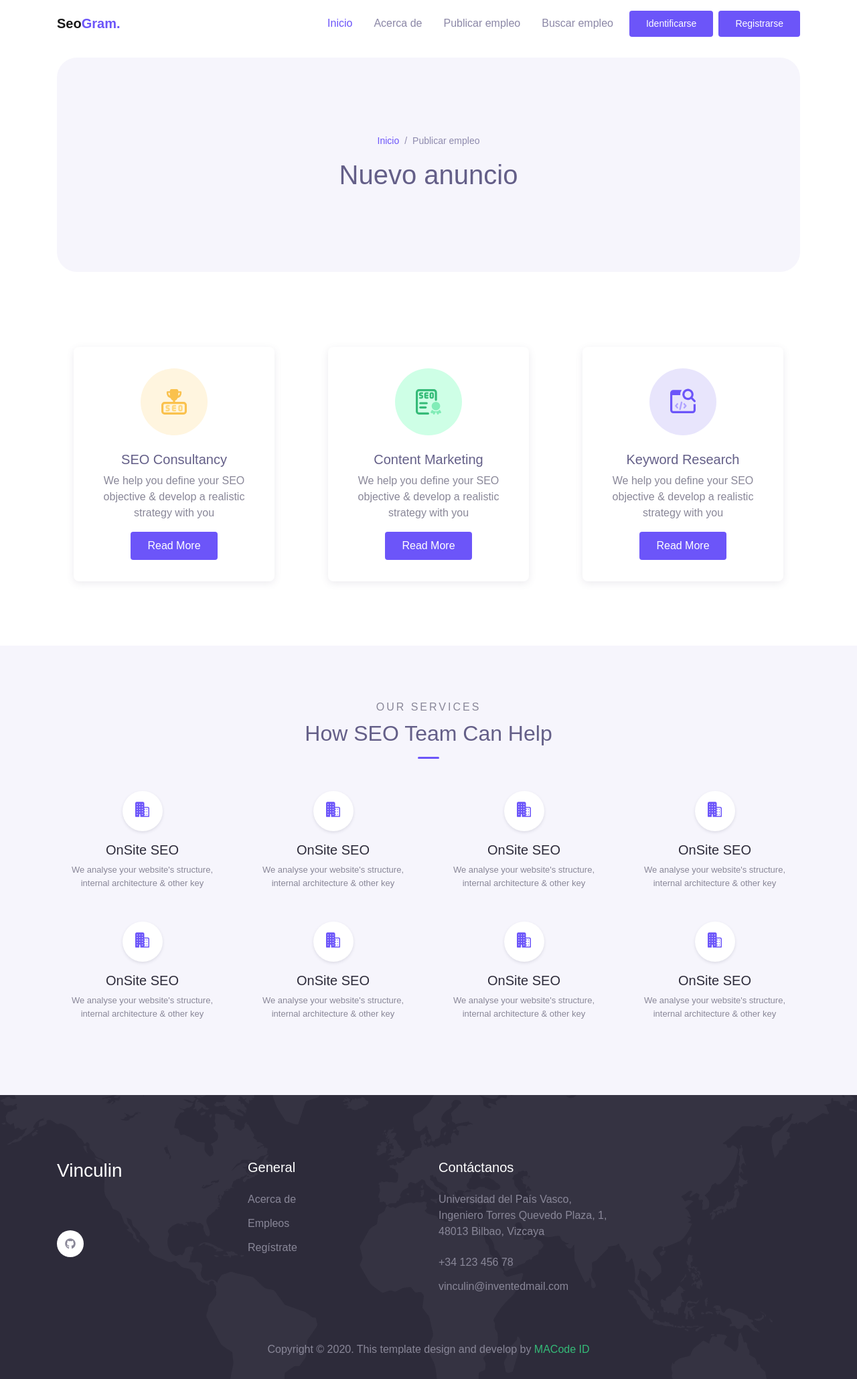
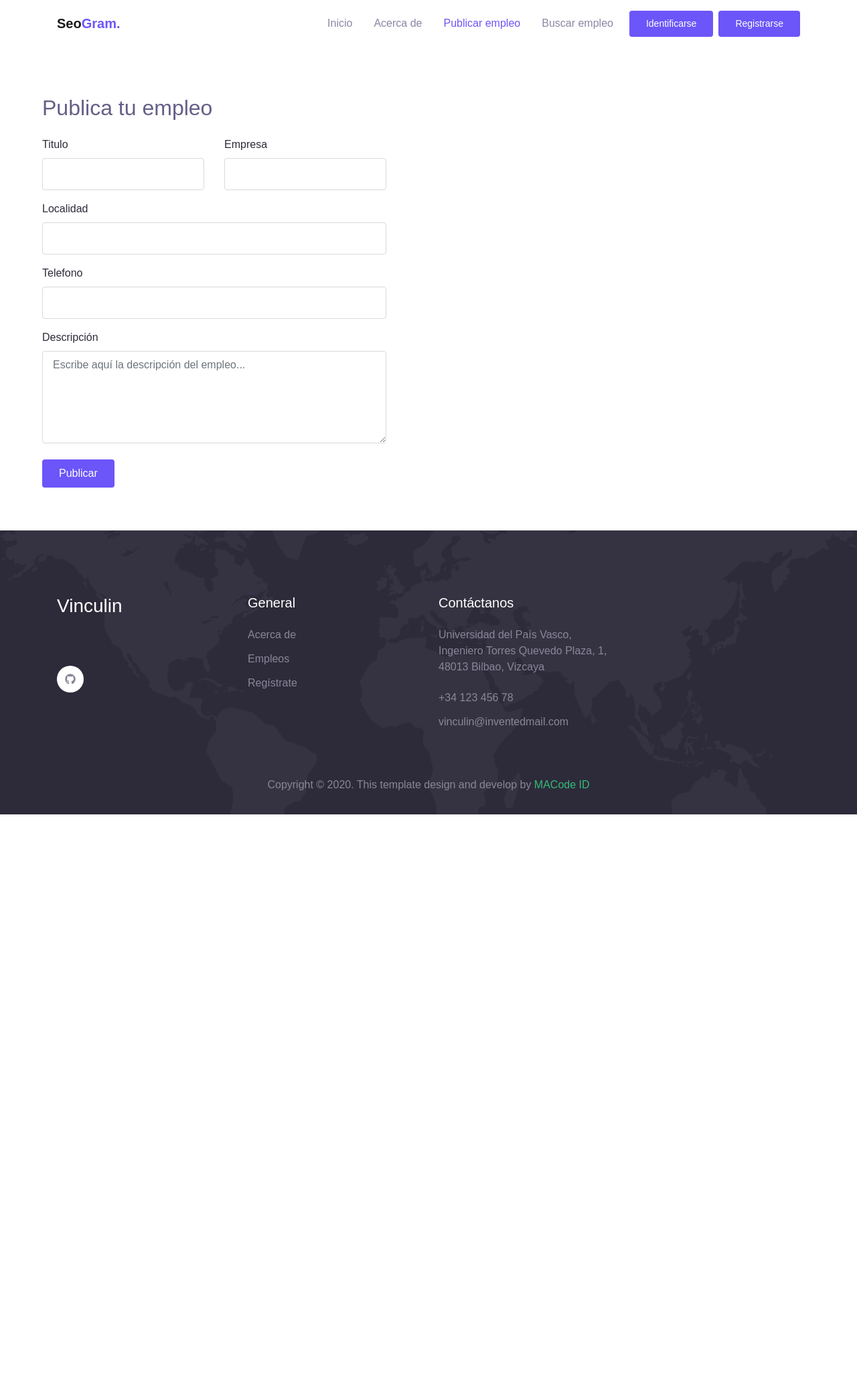
Before and after one commit to DannyelYankee/Vinculin, a PHP site: page /job-form.html in a window 1280 px wide. Shown: the whole page at 67% size. After the commit the page ends 1216 px from the top, so only its background shows below. Run offline with PHP 8.4, Linux system fonts and the light colour scheme; some web fonts are replaced.

Commit message:
Pagina de publicar empleo y mas
He terminado de cambiar los nombres de los archivos y cambiado sus urls. He puesto lo de que segun en que pestaña estes se ilumine un nombre. Terminada tambien la pagina de publicar un empleo (job-form.html) pero falta centrar el formulario en la pagina.

```diff
--- a/app/html/about.html
+++ b/app/html/about.html
@@ -36,17 +36,17 @@
 
                 <div class="navbar-collapse collapse" id="navbarContent">
                     <ul class="navbar-nav ml-auto">
-                        <li class="nav-item active">
+                        <li class="nav-item">
                             <a class="nav-link" href="index.php">Inicio</a>
                         </li>
-                        <li class="nav-item">
+                        <li class="nav-item active">
                             <a class="nav-link" href="about.html">Acerca de</a>
                         </li>
                         <li class="nav-item">
                             <a class="nav-link" href="job-form.html">Publicar empleo</a>
                         </li>
                         <li class="nav-item">
-                            <a class="nav-link" href="blog-details.html">Buscar empleo</a>
+                            <a class="nav-link" href="jobs.html">Buscar empleo</a>
                         </li>
                         <li class="nav-item">
                             <a class="btn btn-primary ml-lg-2" href="login.html">Identificarse</a>
--- a/app/html/index.php
+++ b/app/html/index.php
@@ -47,7 +47,7 @@
                             <a class="nav-link" href="job-form.html">Publicar empleo</a>
                         </li>
                         <li class="nav-item">
-                            <a class="nav-link" href="blog-details.html">Buscar empleo</a>
+                            <a class="nav-link" href="jobs.html">Buscar empleo</a>
                         </li>
                         <li class="nav-item">
                             <a class="btn btn-primary ml-lg-2" href="login.html">Identificarse</a>
@@ -113,7 +113,7 @@
         <div class="container">
             <div class="text-center wow fadeInUp">
 
-                <h1 class="title-section">Súmate a tus compañeros y amigos en LinkedIn </h1>
+                <h1 class="title-section">Súmate a tus compañeros y amigos en Vinculin </h1>
                 <div class="divider mx-auto"></div>
             </div>
 
--- a/app/html/job-form.html
+++ b/app/html/job-form.html
@@ -36,17 +36,17 @@
 
                 <div class="navbar-collapse collapse" id="navbarContent">
                     <ul class="navbar-nav ml-auto">
-                        <li class="nav-item active">
+                        <li class="nav-item">
                             <a class="nav-link" href="index.php">Inicio</a>
                         </li>
                         <li class="nav-item">
                             <a class="nav-link" href="about.html">Acerca de</a>
                         </li>
-                        <li class="nav-item">
+                        <li class="nav-item active">
                             <a class="nav-link" href="job-form.html">Publicar empleo</a>
                         </li>
                         <li class="nav-item">
-                            <a class="nav-link" href="blog-details.html">Buscar empleo</a>
+                            <a class="nav-link" href="jobs.html">Buscar empleo</a>
                         </li>
                         <li class="nav-item">
                             <a class="btn btn-primary ml-lg-2" href="login.html">Identificarse</a>
@@ -59,156 +59,55 @@
 
             </div>
         </nav>
+    </header>
 
-        <div class="container">
-            <div class="page-banner">
-                <div class="row justify-content-center align-items-center h-100">
-                    <div class="col-md-6">
-                        <nav aria-label="Breadcrumb">
-                            <ul class="breadcrumb justify-content-center py-0 bg-transparent">
-                                <li class="breadcrumb-item"><a href="index.php">Inicio</a></li>
-                                <li class="breadcrumb-item active">Publicar empleo</li>
-                            </ul>
-                        </nav>
-                        <h1 class="text-center">Nuevo anuncio</h1>
-                    </div>
+        <div class="container-fluid mt-4">
+            <div class="row">
+                <div class="col-lg-6 mb-5 mb-lg-0">
+                    <form action="#" class="contact-form py-5 px-lg-5">
+                        <h2 class="mb-4 font-weight-medium text-secondary">Publica tu empleo</h2>
+                        <div class="row form-group">
+                            <div class="col-md-6 mb-3 mb-md-0">
+                                <label class="text-black" for="fname">Titulo</label>
+                                <input type="text" id="fname" class="form-control">
+                            </div>
+                            <div class="col-md-6">
+                                <label class="text-black" for="lname">Empresa</label>
+                                <input type="text" id="lname" class="form-control">
+                            </div>
+                        </div>
+
+                        <div class="row form-group">
+                            <div class="col-md-12">
+                                <label class="text-black" for="email">Localidad</label>
+                                <input type="text" id="text" class="form-control">
+                            </div>
+                        </div>
+
+                        <div class="row form-group">
+
+                            <div class="col-md-12">
+                                <label class="text-black" for="subject">Telefono</label>
+                                <input type="text" id="text" class="form-control">
+                            </div>
+                        </div>
+
+                        <div class="row form-group">
+                            <div class="col-md-12">
+                                <label class="text-black" for="message">Descripción</label>
+                                <textarea name="message" id="message" cols="30" rows="5" class="form-control" placeholder="Escribe aquí la descripción del empleo..."></textarea>
+                            </div>
+                        </div>
+
+                        <div class="row form-group mt-4">
+                            <div class="col-md-12">
+                                <input type="submit" value="Publicar" class="btn btn-primary">
+                            </div>
+                        </div>
+                    </form>
                 </div>
             </div>
         </div>
-    </header>
-
-    <div class="page-section">
-        <div class="container">
-            <div class="row">
-                <div class="col-lg-4">
-                    <div class="card-service">
-                        <div class="header">
-                            <img src="./assets/img/services/service-1.svg" alt="">
-                        </div>
-                        <div class="body">
-                            <h5 class="text-secondary">SEO Consultancy</h5>
-                            <p>We help you define your SEO objective & develop a realistic strategy with you</p>
-                            <a href="job-form.html" class="btn btn-primary">Read More</a>
-                        </div>
-                    </div>
-                </div>
-                <div class="col-lg-4">
-                    <div class="card-service">
-                        <div class="header">
-                            <img src="./assets/img/services/service-2.svg" alt="">
-                        </div>
-                        <div class="body">
-                            <h5 class="text-secondary">Content Marketing</h5>
-                            <p>We help you define your SEO objective & develop a realistic strategy with you</p>
-                            <a href="job-form.html" class="btn btn-primary">Read More</a>
-                        </div>
-                    </div>
-                </div>
-                <div class="col-lg-4">
-                    <div class="card-service">
-                        <div class="header">
-                            <img src="./assets/img/services/service-3.svg" alt="">
-                        </div>
-                        <div class="body">
-                            <h5 class="text-secondary">Keyword Research</h5>
-                            <p>We help you define your SEO objective & develop a realistic strategy with you</p>
-                            <a href="job-form.html" class="btn btn-primary">Read More</a>
-                        </div>
-                    </div>
-                </div>
-            </div>
-        </div>
-        <!-- .container -->
-    </div>
-    <!-- .page-section -->
-
-    <div class="page-section bg-light">
-        <div class="container">
-            <div class="text-center">
-                <div class="subhead">Our services</div>
-                <h2 class="title-section">How SEO Team Can Help</h2>
-                <div class="divider mx-auto"></div>
-
-                <div class="row">
-                    <div class="col-sm-6 col-lg-4 col-xl-3 py-3">
-                        <div class="features">
-                            <div class="header mb-3">
-                                <span class="mai-business"></span>
-                            </div>
-                            <h5>OnSite SEO</h5>
-                            <p>We analyse your website's structure, internal architecture & other key</p>
-                        </div>
-                    </div>
-                    <div class="col-sm-6 col-lg-4 col-xl-3 py-3">
-                        <div class="features">
-                            <div class="header mb-3">
-                                <span class="mai-business"></span>
-                            </div>
-                            <h5>OnSite SEO</h5>
-                            <p>We analyse your website's structure, internal architecture & other key</p>
-                        </div>
-                    </div>
-                    <div class="col-sm-6 col-lg-4 col-xl-3 py-3">
-                        <div class="features">
-                            <div class="header mb-3">
-                                <span class="mai-business"></span>
-                            </div>
-                            <h5>OnSite SEO</h5>
-                            <p>We analyse your website's structure, internal architecture & other key</p>
-                        </div>
-                    </div>
-                    <div class="col-sm-6 col-lg-4 col-xl-3 py-3">
-                        <div class="features">
-                            <div class="header mb-3">
-                                <span class="mai-business"></span>
-                            </div>
-                            <h5>OnSite SEO</h5>
-                            <p>We analyse your website's structure, internal architecture & other key</p>
-                        </div>
-                    </div>
-                    <div class="col-sm-6 col-lg-4 col-xl-3 py-3">
-                        <div class="features">
-                            <div class="header mb-3">
-                                <span class="mai-business"></span>
-                            </div>
-                            <h5>OnSite SEO</h5>
-                            <p>We analyse your website's structure, internal architecture & other key</p>
-                        </div>
-                    </div>
-                    <div class="col-sm-6 col-lg-4 col-xl-3 py-3">
-                        <div class="features">
-                            <div class="header mb-3">
-                                <span class="mai-business"></span>
-                            </div>
-                            <h5>OnSite SEO</h5>
-                            <p>We analyse your website's structure, internal architecture & other key</p>
-                        </div>
-                    </div>
-                    <div class="col-sm-6 col-lg-4 col-xl-3 py-3">
-                        <div class="features">
-                            <div class="header mb-3">
-                                <span class="mai-business"></span>
-                            </div>
-                            <h5>OnSite SEO</h5>
-                            <p>We analyse your website's structure, internal architecture & other key</p>
-                        </div>
-                    </div>
-                    <div class="col-sm-6 col-lg-4 col-xl-3 py-3">
-                        <div class="features">
-                            <div class="header mb-3">
-                                <span class="mai-business"></span>
-                            </div>
-                            <h5>OnSite SEO</h5>
-                            <p>We analyse your website's structure, internal architecture & other key</p>
-                        </div>
-                    </div>
-                </div>
-
-            </div>
-        </div>
-        <!-- .container -->
-    </div>
-    <!-- .page-section -->
 
     <footer class="page-footer bg-image" style="background-image: url(./assets/img/world_pattern.svg);">
         <div class="container">
--- a/app/html/blog-details.html
+++ b/app/html/job-view.html
@@ -36,7 +36,7 @@
 
                 <div class="navbar-collapse collapse" id="navbarContent">
                     <ul class="navbar-nav ml-auto">
-                        <li class="nav-item active">
+                        <li class="nav-item">
                             <a class="nav-link" href="index.php">Inicio</a>
                         </li>
                         <li class="nav-item">
@@ -45,8 +45,8 @@
                         <li class="nav-item">
                             <a class="nav-link" href="job-form.html">Publicar empleo</a>
                         </li>
-                        <li class="nav-item">
-                            <a class="nav-link" href="blog-details.html">Buscar empleo</a>
+                        <li class="nav-item active">
+                            <a class="nav-link" href="jobs.html">Buscar empleo</a>
                         </li>
                         <li class="nav-item">
                             <a class="btn btn-primary ml-lg-2" href="login.html">Identificarse</a>
--- a/app/html/login.html
+++ b/app/html/login.html
@@ -36,7 +36,7 @@
 
                 <div class="navbar-collapse collapse" id="navbarContent">
                     <ul class="navbar-nav ml-auto">
-                        <li class="nav-item active">
+                        <li class="nav-item">
                             <a class="nav-link" href="index.php">Inicio</a>
                         </li>
                         <li class="nav-item">
@@ -46,7 +46,7 @@
                             <a class="nav-link" href="job-form.html">Publicar empleo</a>
                         </li>
                         <li class="nav-item">
-                            <a class="nav-link" href="blog-details.html">Buscar empleo</a>
+                            <a class="nav-link" href="jobs.html">Buscar empleo</a>
                         </li>
                         <li class="nav-item">
                             <a class="btn btn-primary ml-lg-2" href="login.html">Identificarse</a>
```
Also changed, not shown: app/html/jobs.html (+16 -16 lines).
